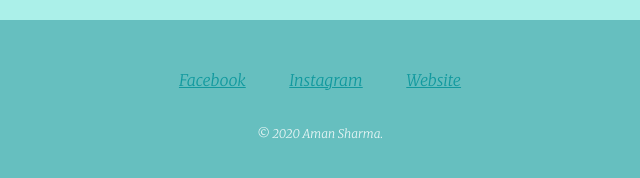
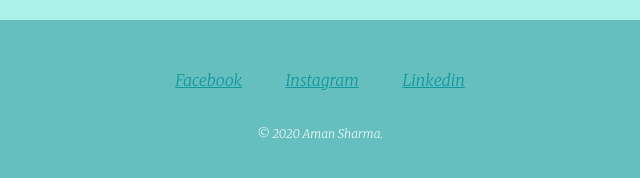
Before and after one commit to itzamy07/itzamy07.github.io, a plain HTML site: page index.html in a window 1280 px wide. Shown: the part 2595-2773 px from the top of the page, 320-960 px from the left. Drawn offline with Linux system fonts and the light colour scheme.

Commit message:
Update index.html

```diff
--- a/index.html
+++ b/index.html
@@ -45,9 +45,9 @@
   </div>
 
   <div class="bottom">
-    <a class="footer-link" href=https://www.facebook.com/aman.2505">Facebook</a>
-    <a class="footer-link" href=https://www.instagram.com/itz_amy08/">Instagram</a>
-    <a class="footer-link" href="">Website</a>
+    <a class="footer-link" href="https://www.facebook.com/aman.2505">Facebook</a>
+    <a class="footer-link" href="https://www.instagram.com/itz_amy08/">Instagram</a>
+    <a class="footer-link" href="https://www.linkedin.com/in/itzamy08/">Linkedin</a>
     <p class="copyright">© 2020 Aman Sharma.</p>
   </div>
 
```
